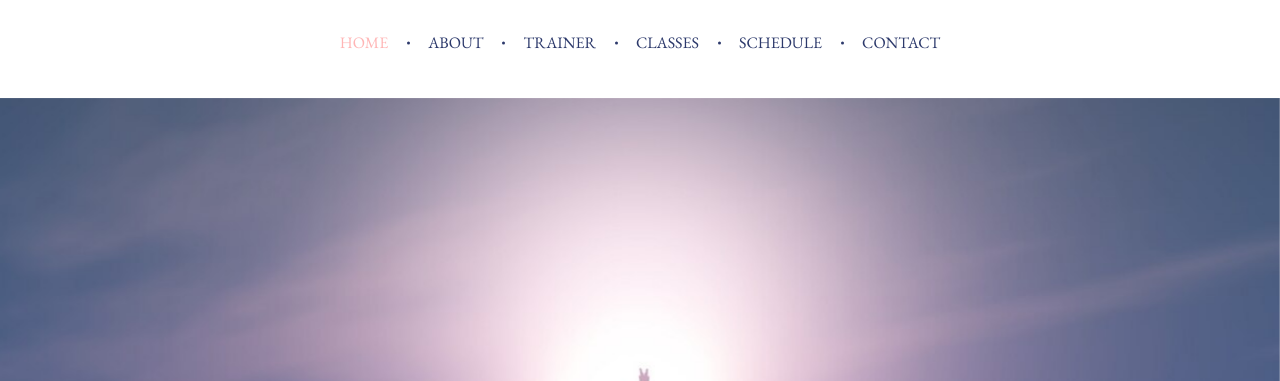
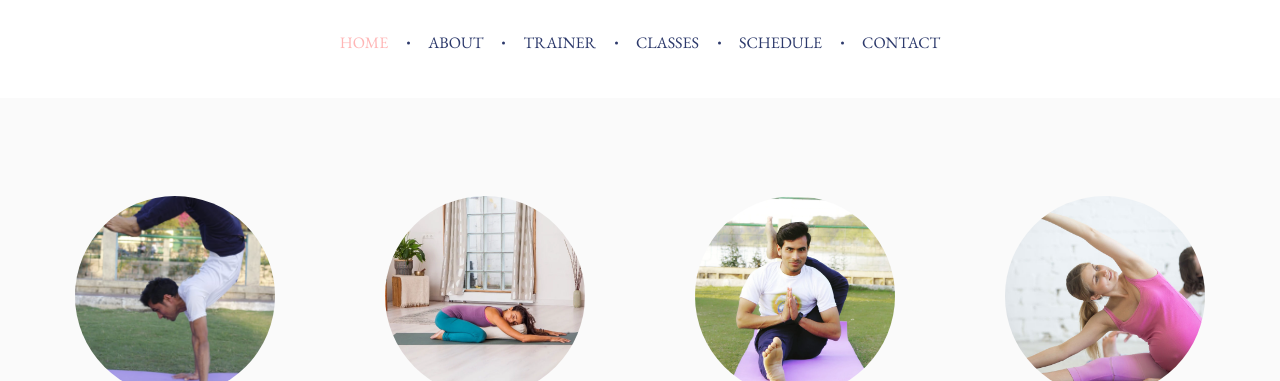
Before and after one commit to MDfaizan11/my_yoga, a plain HTML site: page index.html in a window 1280 px wide. Shown: the part 113-494 px from the top of the page. Drawn offline with nearby package versions, Linux system fonts and the light colour scheme; some packages are replaced by stand-ins of ours; no server answers; files whose address does not match are found by name.

Commit message:
comment slider

```diff
--- a/index.html
+++ b/index.html
@@ -86,7 +86,7 @@
     </nav>
     <!-- END nav -->
 
-    <section class="home-slider js-fullheight owl-carousel">
+    <!-- <section class="home-slider js-fullheight owl-carousel">
       <div
         class="slider-item js-fullheight"
         style="background-image: url(images/slide1.jpg)"
@@ -143,7 +143,7 @@
           </div>
         </div>
       </div>
-    </section>
+    </section> -->
 
     <section class="ftco-section bg-light">
       <div class="container">
```
